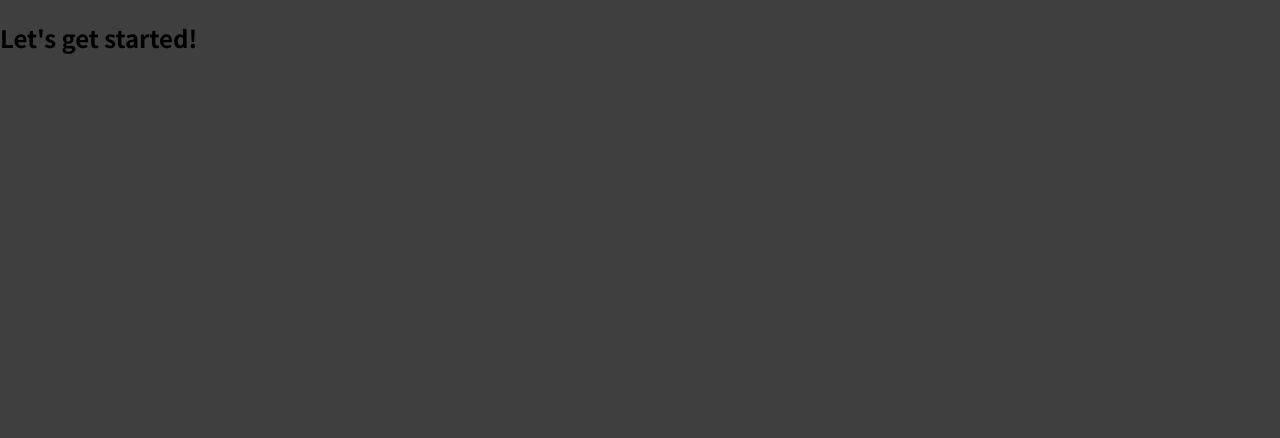
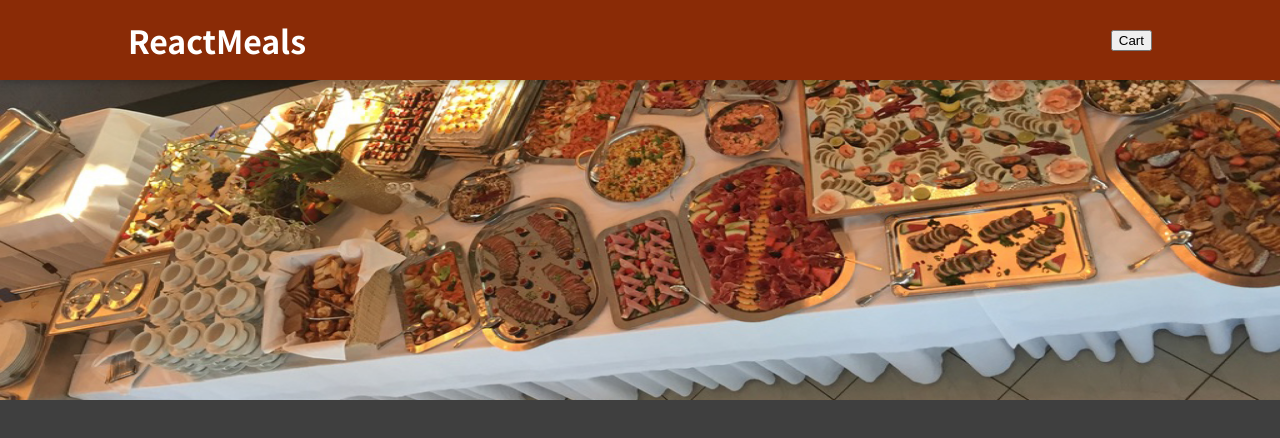
Before and after one commit to davmz/Food-Order-App, a JavaScript app: page / in a window 1280 px wide. Shown: the top 438 px of the page. Built offline with nearby package versions, Linux system fonts and the light colour scheme.

Commit message:
Configured Header of Food Order Application

```diff
--- a/src/App.js
+++ b/src/App.js
@@ -1,8 +1,10 @@
+import Header from "./components/Layout/Header";
+
 function App() {
   return (
-    <div>
-      <h2>Let's get started!</h2>
-    </div>
+    <>
+      <Header />
+    </>
   );
 }
 
--- /dev/null
+++ b/src/components/Layout/Header.js
@@ -0,0 +1,29 @@
+import classes from "./Header.module.css"
+
+import mealsImage from "../../assets/meals.jpg";
+
+/**
+ * Returns the Header component.
+ *
+ * @returns The Header component.
+ */
+const Header = (props) => {
+    return (
+        <>
+            <header className={classes.header}>
+                <h1>ReactMeals</h1>
+                <button>Cart</button>
+            </header>
+
+            <div>
+                <img
+                    src={mealsImage}
+                    className={classes["main-image"]}
+                    alt="A table full of delicious food!"
+                />
+            </div>
+        </>
+    )
+};
+
+export default Header;
--- /dev/null
+++ b/src/components/Layout/Header.module.css
@@ -0,0 +1,29 @@
+.header {
+    top: 0;
+    left: 0;
+    z-index: 10;
+    width: 100%;
+    height: 5rem;
+    display: flex;
+    padding: 0 10%;
+    color: white;
+    position: fixed;
+    align-items: center;
+    background-color: #8a2b06;
+    justify-content: space-between;
+    box-shadow: 0 2px 8px rgba(0, 0, 0, 0.25);
+}
+
+.main-image {
+    z-index: 0;
+    width: 100%;
+    height: 25rem;
+    overflow: hidden;
+}
+
+.main-image img {
+    width: 110%;
+    height: 100%;
+    object-fit: cover;
+    transform: rotateZ(-5deg) translateY(-4rem) translateX(-1rem);
+}
```
Also changed, not shown: src/assets/meals.jpg (added), 1 other file (tests, documents, lock files or other folders).
